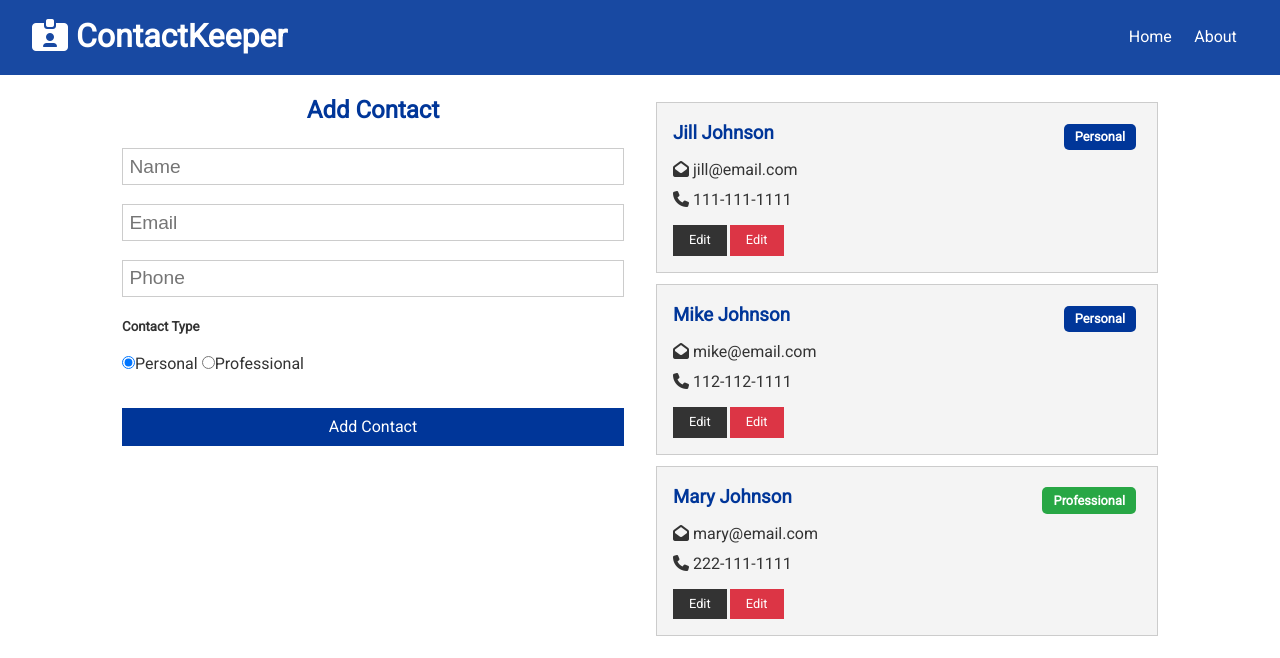
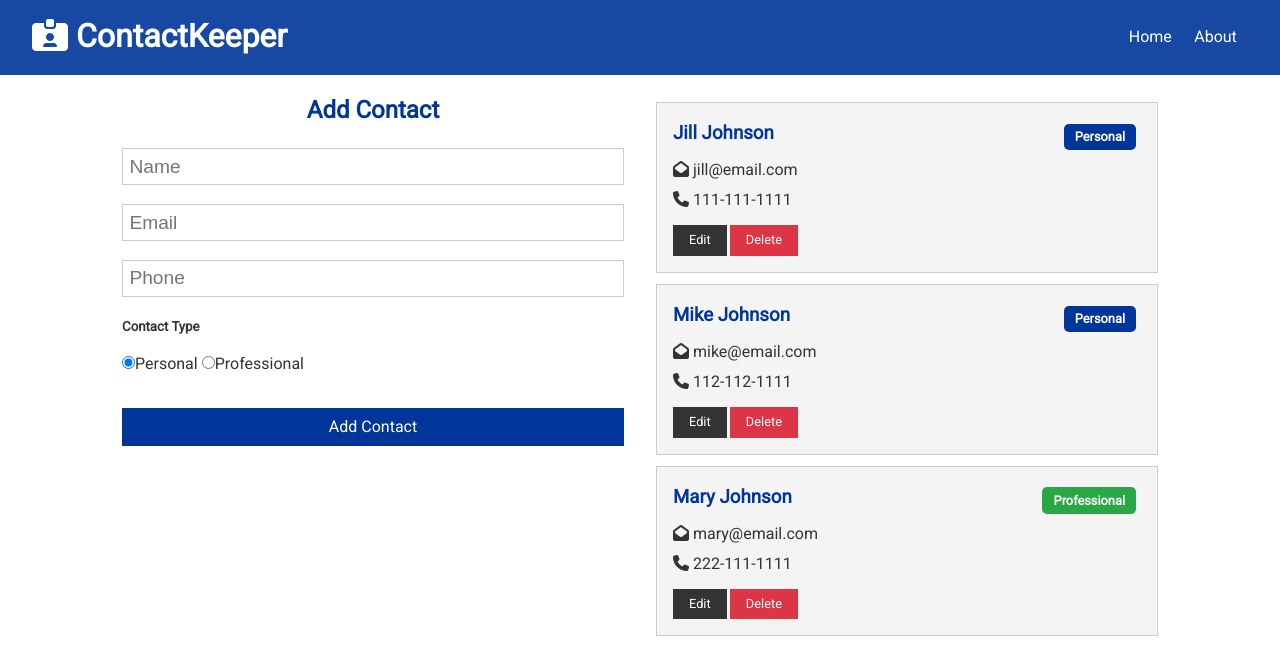
Before and after one commit to luminousbeam/contact-keeper, a React (Create React App) app in the folder client/: page / in a window 1280 px wide. Shown: the top 658 px of the page. Built offline with nearby package versions, Linux system fonts and the light colour scheme; the HTML template or start-up script is replaced by a standard one.

Commit message:
delete Contact from UI

```diff
--- a/client/src/components/contacts/ContactItem.js
+++ b/client/src/components/contacts/ContactItem.js
@@ -1,8 +1,18 @@
-import React from 'react';
+import React, { useContext } from 'react';
 import PropTypes from 'prop-types';
+import ContactContext from '../../context/contact/contactContext';
 
 const ContactItem = ({ contact }) => {
+  const contactContext = useContext(ContactContext);
+
+  const { deleteContact } = contactContext;
+
   const { id, name, email, phone, type } = contact;
+
+  const onDelete = () => {
+    deleteContact(id);
+  };
+
   return (
     <div className='card bg-light'>
       <h3 className='text-primary text-left'>
@@ -31,7 +41,9 @@ const ContactItem = ({ contact }) => {
       </ul>
       <p>
         <button className='btn btn-dark btn-sm'>Edit</button>
-        <button className='btn btn-danger btn-sm'>Edit</button>
+        <button className='btn btn-danger btn-sm' onClick={onDelete}>
+          Delete
+        </button>
       </p>
     </div>
   );
--- a/client/src/context/contact/ContactState.js
+++ b/client/src/context/contact/ContactState.js
@@ -1,5 +1,5 @@
 import React, { useReducer } from 'react';
-import {v4 as uuidv4} from 'uuid';
+import { v4 as uuidv4 } from 'uuid';
 import ContactContext from './contactContext';
 import contactReducer from './contactReducer';
 import {
@@ -50,6 +50,13 @@ const ContactState = (props) => {
   };
 
   //Delete contact
+  const deleteContact = (id) => {
+    dispatch({
+      type: DELETE_CONTACT,
+      payload: id,
+    });
+  };
+
   //Set current contact
   //Clear current contact
   //Update contact
@@ -61,6 +68,7 @@ const ContactState = (props) => {
       value={{
         contacts: state.contacts,
         addContact,
+        deleteContact,
       }}>
       {props.children}
     </ContactContext.Provider>
--- a/client/src/context/contact/contactReducer.js
+++ b/client/src/context/contact/contactReducer.js
@@ -15,6 +15,13 @@ export default (state, action) => {
         ...state,
         contacts: [...state.contacts, action.payload],
       };
+    case DELETE_CONTACT:
+      return {
+        ...state,
+        contacts: state.contacts.filter(
+          (contact) => contact.id !== action.payload
+        ),
+      };
     default:
       return state;
   }
```
